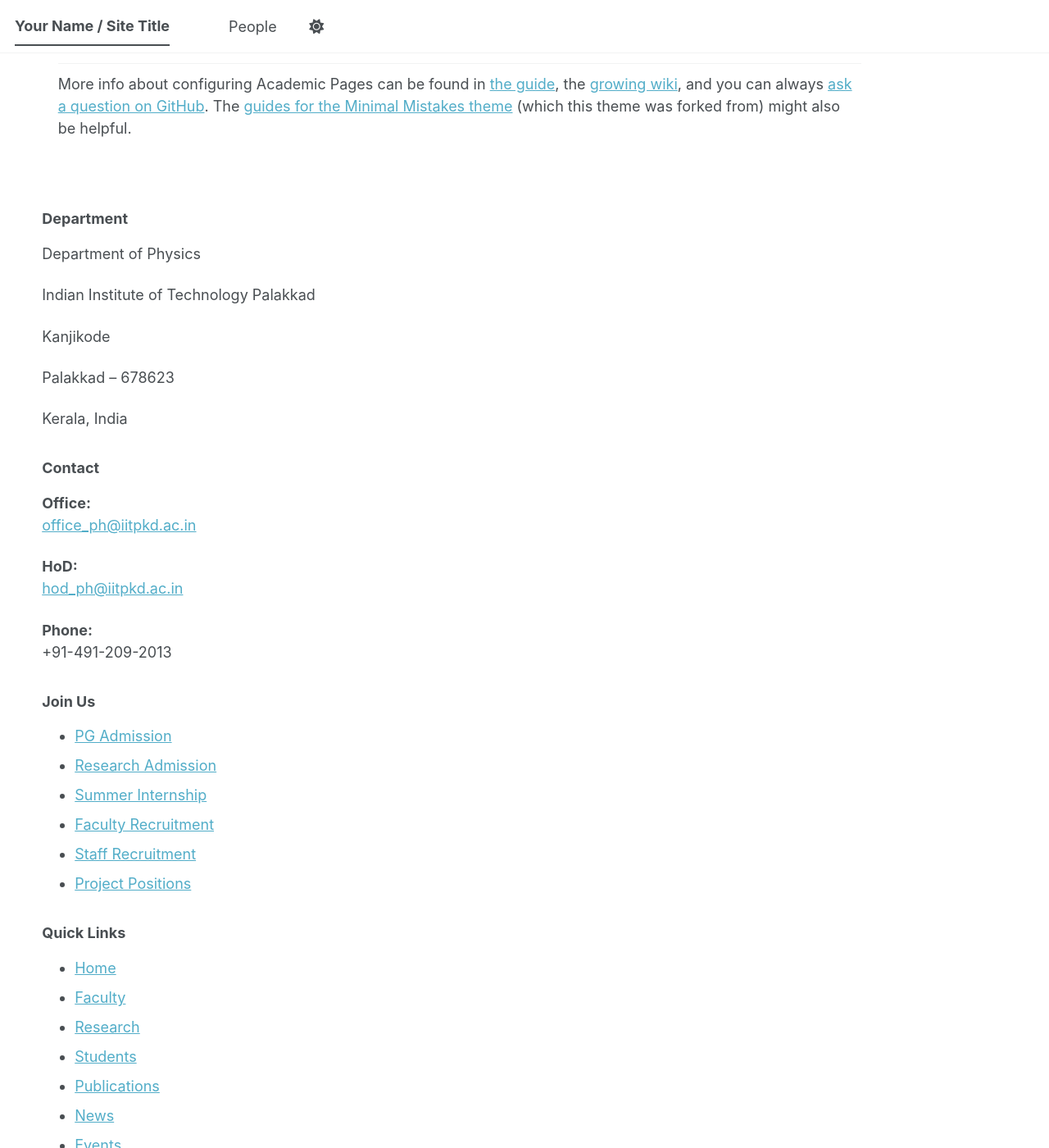
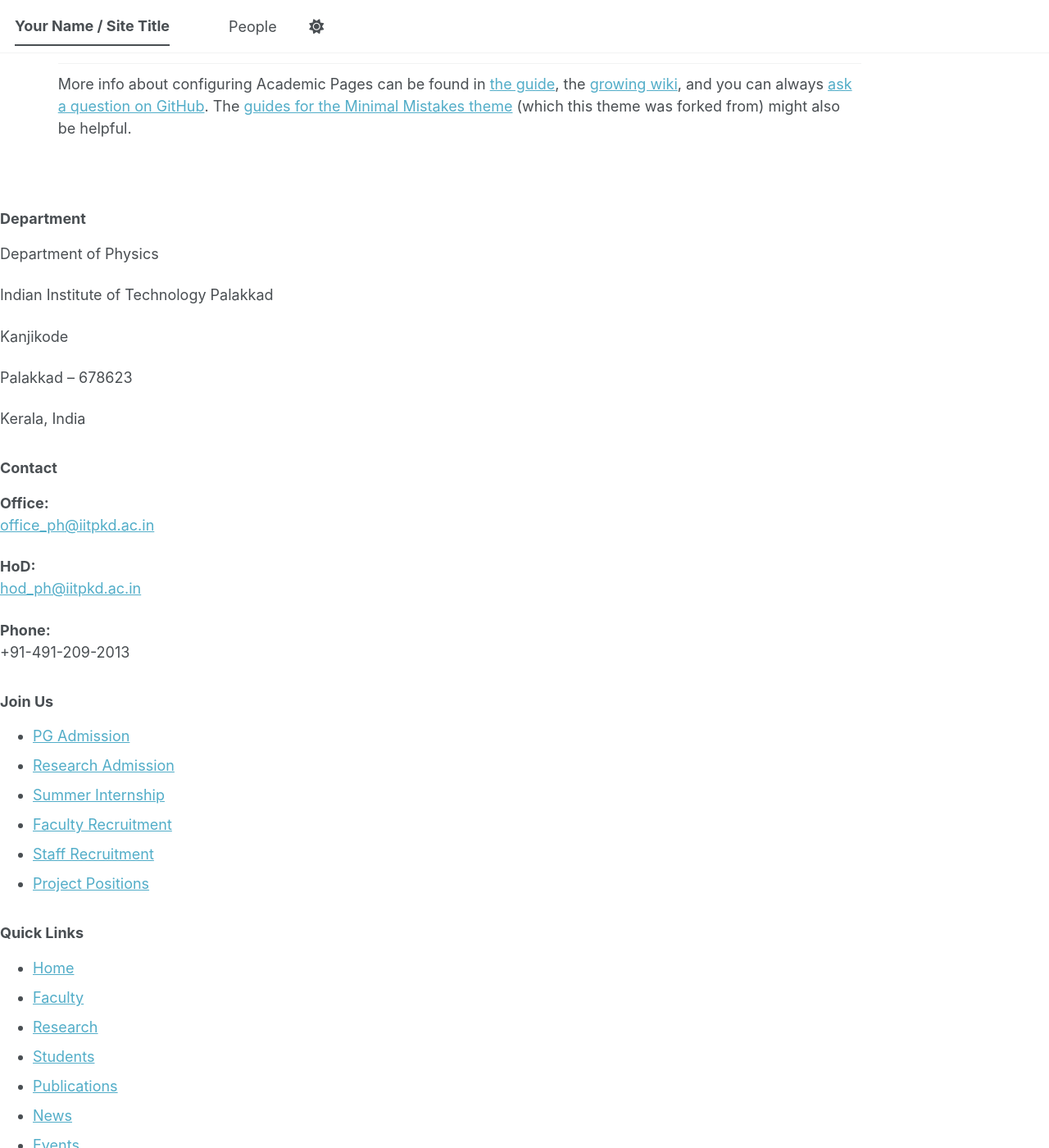
Before and after one commit to phyall/phyall.github.io, a Jekyll site: the page built from _pages/about.md, in a window 1280 px wide and 1400 px high, scrolled down 2968 px. Shown: the whole window at 82% size. Built offline with Jekyll 4.4.1, drawn with Linux system fonts in a browser that asks for light colours; a style sheet for code colours, icons or effects is not loaded.

Commit message:
Update main.scss

```diff
--- a/assets/css/main.scss
+++ b/assets/css/main.scss
@@ -64,13 +64,3 @@
     float: none !important;
     margin: 0 auto !important;
 }
-
-
-/* ====================================================
-   Footer
-   ==================================================== */
-
-.footer-container{
-    width:min(1200px,92%);
-    margin:auto;
-}
```
